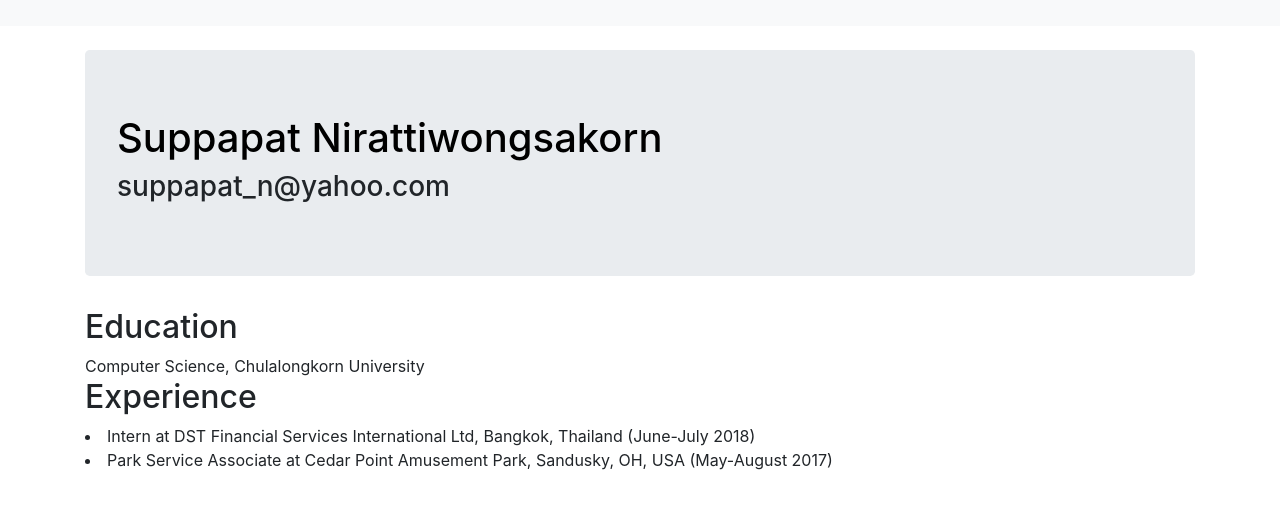
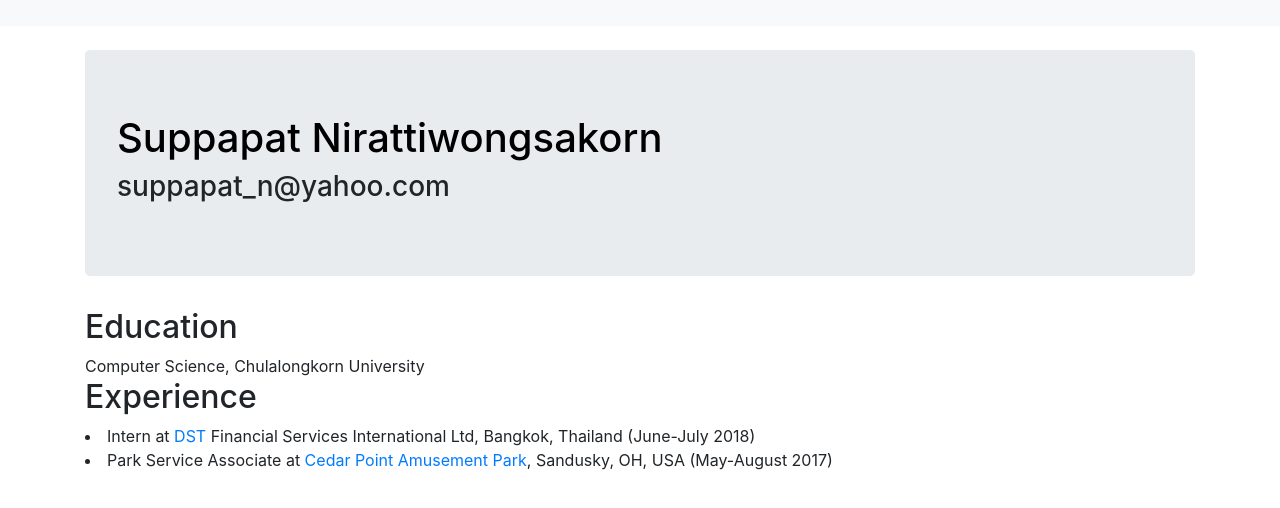
Before and after one commit to suppapat/suppapat.github.io, a plain HTML site: page index.html in a window 1280 px wide. Drawn offline with nearby package versions, Linux system fonts and the light colour scheme.

Commit message:
Update index.html

```diff
--- a/index.html
+++ b/index.html
@@ -54,10 +54,10 @@ p {
         </div>
         <div class="row">
           <li>
-            Intern at DST Financial Services International Ltd, Bangkok, Thailand (June-July 2018)
+            Intern at <a href="https://www.dstsystems.com/">DST</a> Financial Services International Ltd, Bangkok, Thailand (June-July 2018)
           </li>
           <li>
-            Park Service Associate at Cedar Point Amusement Park, Sandusky, OH, USA (May-August 2017)
+            Park Service Associate at <a href="https://www.cedarpoint.com/">Cedar Point Amusement Park</a>, Sandusky, OH, USA (May-August 2017)
           </li>
         </div>
         </div>
```
